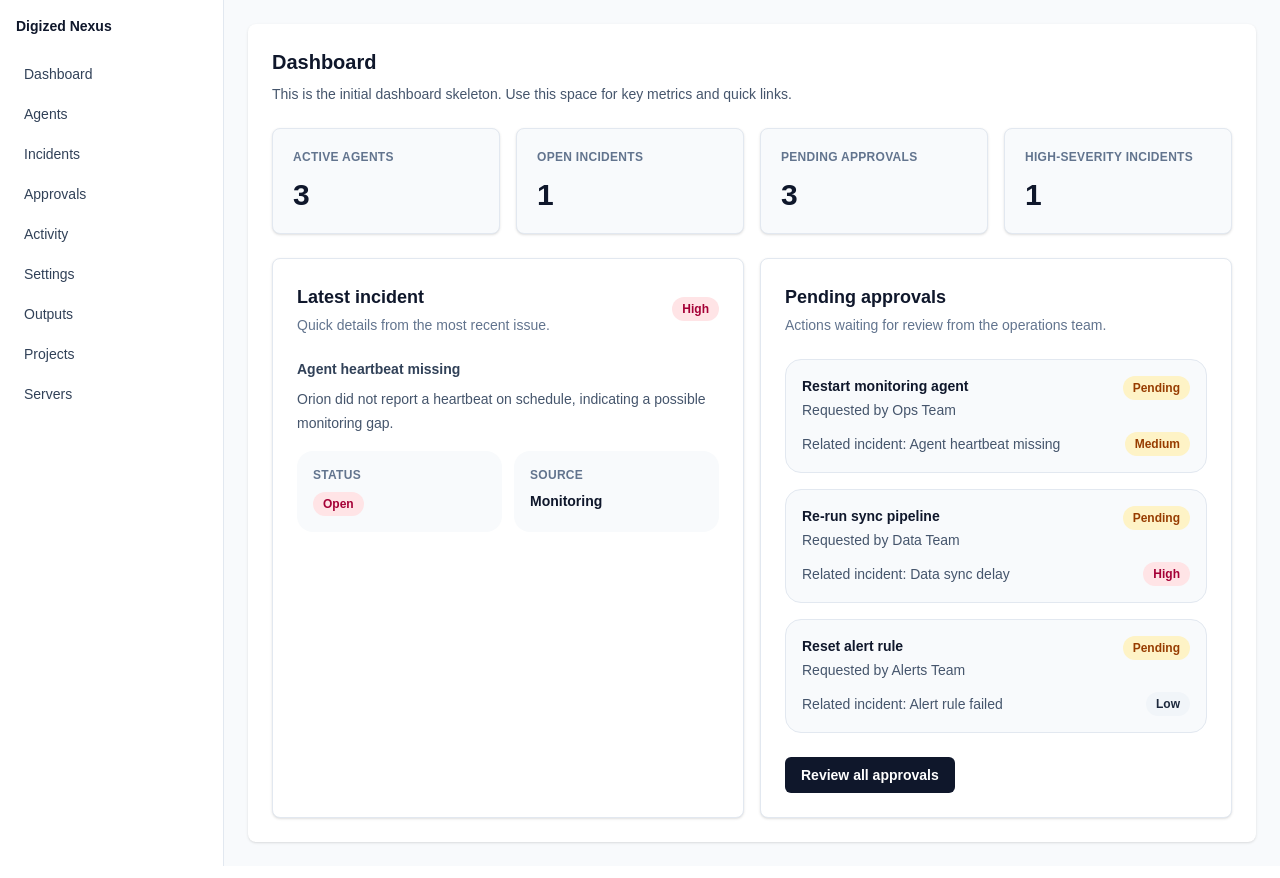
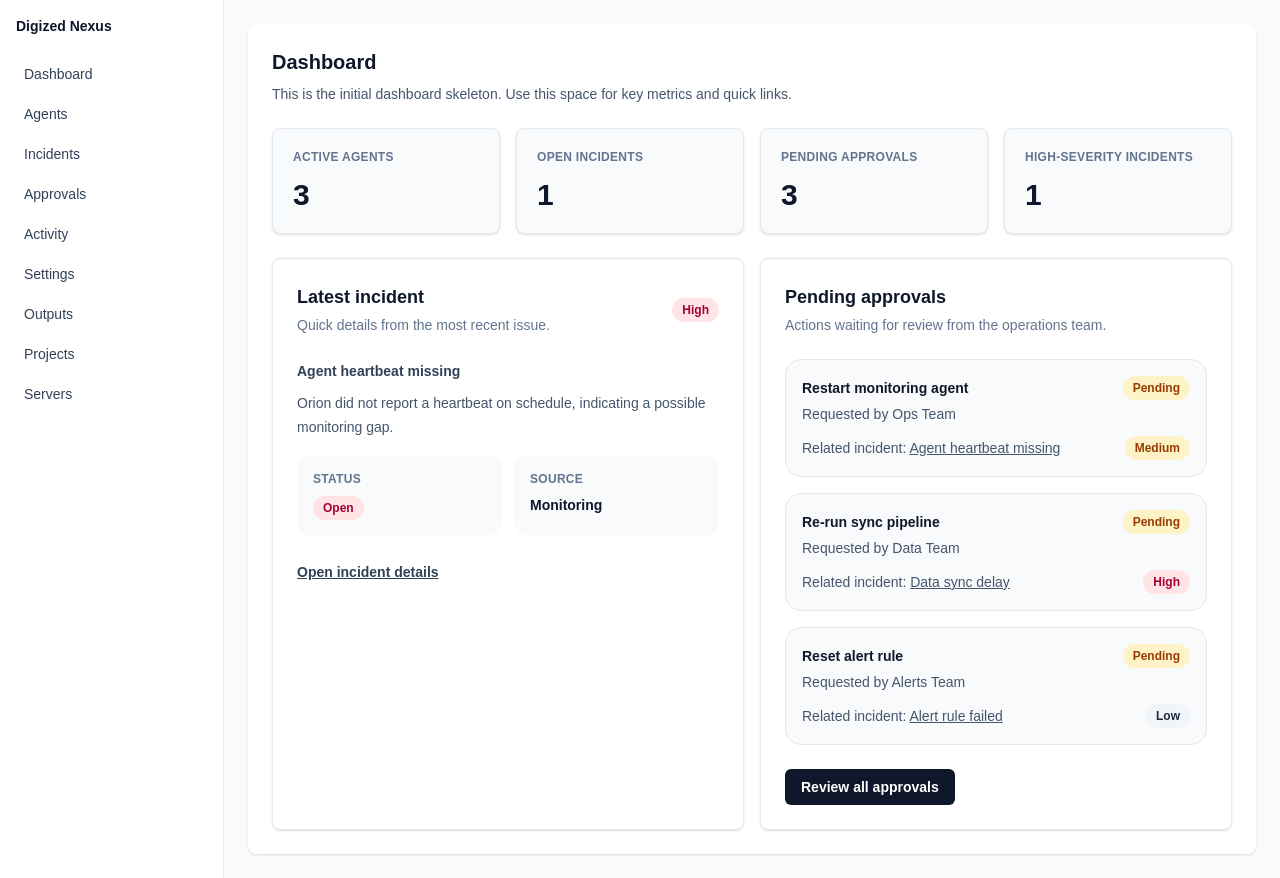
Before and after one commit to zanaknt/digized_nexus, a Next.js app in the folder digized-nexus/: page /dashboard in a window 1280 px wide. Built offline with nearby package versions, Linux system fonts and the light colour scheme.

Commit message:
feat: add dashboard links to related pages and incident details

```diff
--- a/digized-nexus/app/dashboard/page.tsx
+++ b/digized-nexus/app/dashboard/page.tsx
@@ -19,6 +19,16 @@ export default function DashboardPage() {
   const latestIncident = [...incidents].sort((a, b) =>
     b.createdAt.localeCompare(a.createdAt),
   )[0];
+  const pendingApprovalItems = approvals.slice(0, 3).map((approval) => {
+    const relatedIncident = incidents.find(
+      (incident) => incident.title === approval.relatedIncident,
+    );
+
+    return {
+      ...approval,
+      relatedIncidentId: relatedIncident?.id ?? null,
+    };
+  });
 
   return (
     <PageShell
@@ -26,38 +36,50 @@ export default function DashboardPage() {
       subtitle="This is the initial dashboard skeleton. Use this space for key metrics and quick links."
     >
       <section className="grid gap-4 sm:grid-cols-2 lg:grid-cols-4">
-        <div className="rounded-lg border border-slate-200 bg-slate-50 p-5 shadow-sm">
+        <Link
+          href="/agents"
+          className="rounded-lg border border-slate-200 bg-slate-50 p-5 shadow-sm transition hover:border-slate-300 hover:bg-white"
+        >
           <div className="text-xs font-semibold uppercase tracking-wide text-slate-500">
             Active agents
           </div>
           <div className="mt-3 text-3xl font-semibold text-slate-900">
             {totalAgents}
           </div>
-        </div>
-        <div className="rounded-lg border border-slate-200 bg-slate-50 p-5 shadow-sm">
+        </Link>
+        <Link
+          href="/incidents"
+          className="rounded-lg border border-slate-200 bg-slate-50 p-5 shadow-sm transition hover:border-slate-300 hover:bg-white"
+        >
           <div className="text-xs font-semibold uppercase tracking-wide text-slate-500">
             Open incidents
           </div>
           <div className="mt-3 text-3xl font-semibold text-slate-900">
             {openIncidents}
           </div>
-        </div>
-        <div className="rounded-lg border border-slate-200 bg-slate-50 p-5 shadow-sm">
+        </Link>
+        <Link
+          href="/approvals"
+          className="rounded-lg border border-slate-200 bg-slate-50 p-5 shadow-sm transition hover:border-slate-300 hover:bg-white"
+        >
           <div className="text-xs font-semibold uppercase tracking-wide text-slate-500">
             Pending approvals
           </div>
           <div className="mt-3 text-3xl font-semibold text-slate-900">
             {pendingApprovals}
           </div>
-        </div>
-        <div className="rounded-lg border border-slate-200 bg-slate-50 p-5 shadow-sm">
+        </Link>
+        <Link
+          href="/incidents"
+          className="rounded-lg border border-slate-200 bg-slate-50 p-5 shadow-sm transition hover:border-slate-300 hover:bg-white"
+        >
           <div className="text-xs font-semibold uppercase tracking-wide text-slate-500">
             High-severity incidents
           </div>
           <div className="mt-3 text-3xl font-semibold text-slate-900">
             {errorsToday}
           </div>
-        </div>
+        </Link>
       </section>
 
       <section className="mt-6 grid gap-4 lg:grid-cols-2">
@@ -71,36 +93,56 @@ export default function DashboardPage() {
                 Quick details from the most recent issue.
               </p>
             </div>
-            <Badge type="severity" value={latestIncident.severity} />
+            <Link href={`/incidents/${latestIncident.id}`}>
+              <Badge type="severity" value={latestIncident.severity} />
+            </Link>
           </div>
 
           <div className="mt-6 space-y-4">
             <div>
-              <div className="text-sm font-semibold text-slate-700">
+              <Link
+                href={`/incidents/${latestIncident.id}`}
+                className="text-sm font-semibold text-slate-700 hover:text-slate-900"
+              >
                 {latestIncident.title}
-              </div>
+              </Link>
               <div className="mt-2 text-sm leading-6 text-slate-600">
                 {latestIncident.summary}
               </div>
             </div>
             <div className="grid gap-3 sm:grid-cols-2">
-              <div className="rounded-2xl bg-slate-50 p-4">
+              <Link
+                href={`/incidents/${latestIncident.id}`}
+                className="rounded-2xl bg-slate-50 p-4 hover:bg-slate-100"
+              >
                 <div className="text-xs font-semibold uppercase tracking-wide text-slate-500">
                   Status
                 </div>
                 <div className="mt-2">
                   <Badge type="status" value={latestIncident.status} />
                 </div>
-              </div>
-              <div className="rounded-2xl bg-slate-50 p-4">
+              </Link>
+              <Link
+                href={`/incidents/${latestIncident.id}`}
+                className="rounded-2xl bg-slate-50 p-4 hover:bg-slate-100"
+              >
                 <div className="text-xs font-semibold uppercase tracking-wide text-slate-500">
                   Source
                 </div>
                 <div className="mt-2 text-sm font-semibold text-slate-900">
                   {latestIncident.source}
                 </div>
-              </div>
+              </Link>
             </div>
+          </div>
+
+          <div className="mt-6">
+            <Link
+              href={`/incidents/${latestIncident.id}`}
+              className="text-sm font-semibold text-slate-700 underline"
+            >
+              Open incident details
+            </Link>
           </div>
         </div>
 
@@ -115,16 +157,19 @@ export default function DashboardPage() {
           </div>
 
           <div className="mt-6 space-y-4">
-            {approvals.slice(0, 3).map((approval) => (
+            {pendingApprovalItems.map((approval) => (
               <div
                 key={approval.id}
                 className="rounded-2xl border border-slate-200 bg-slate-50 p-4"
               >
                 <div className="flex items-start justify-between gap-4">
                   <div>
-                    <div className="text-sm font-semibold text-slate-900">
+                    <Link
+                      href="/approvals"
+                      className="text-sm font-semibold text-slate-900 hover:text-slate-700"
+                    >
                       {approval.actionTitle}
-                    </div>
+                    </Link>
                     <div className="mt-1 text-sm text-slate-600">
                       Requested by {approval.requestedBy}
                     </div>
@@ -132,7 +177,19 @@ export default function DashboardPage() {
                   <Badge type="status" value={approval.status} />
                 </div>
                 <div className="mt-3 flex items-center justify-between gap-4 text-sm text-slate-600">
-                  <div>Related incident: {approval.relatedIncident}</div>
+                  <div>
+                    Related incident:{" "}
+                    {approval.relatedIncidentId ? (
+                      <Link
+                        href={`/incidents/${approval.relatedIncidentId}`}
+                        className="underline"
+                      >
+                        {approval.relatedIncident}
+                      </Link>
+                    ) : (
+                      approval.relatedIncident
+                    )}
+                  </div>
                   <Badge type="severity" value={approval.severity} />
                 </div>
               </div>
```
